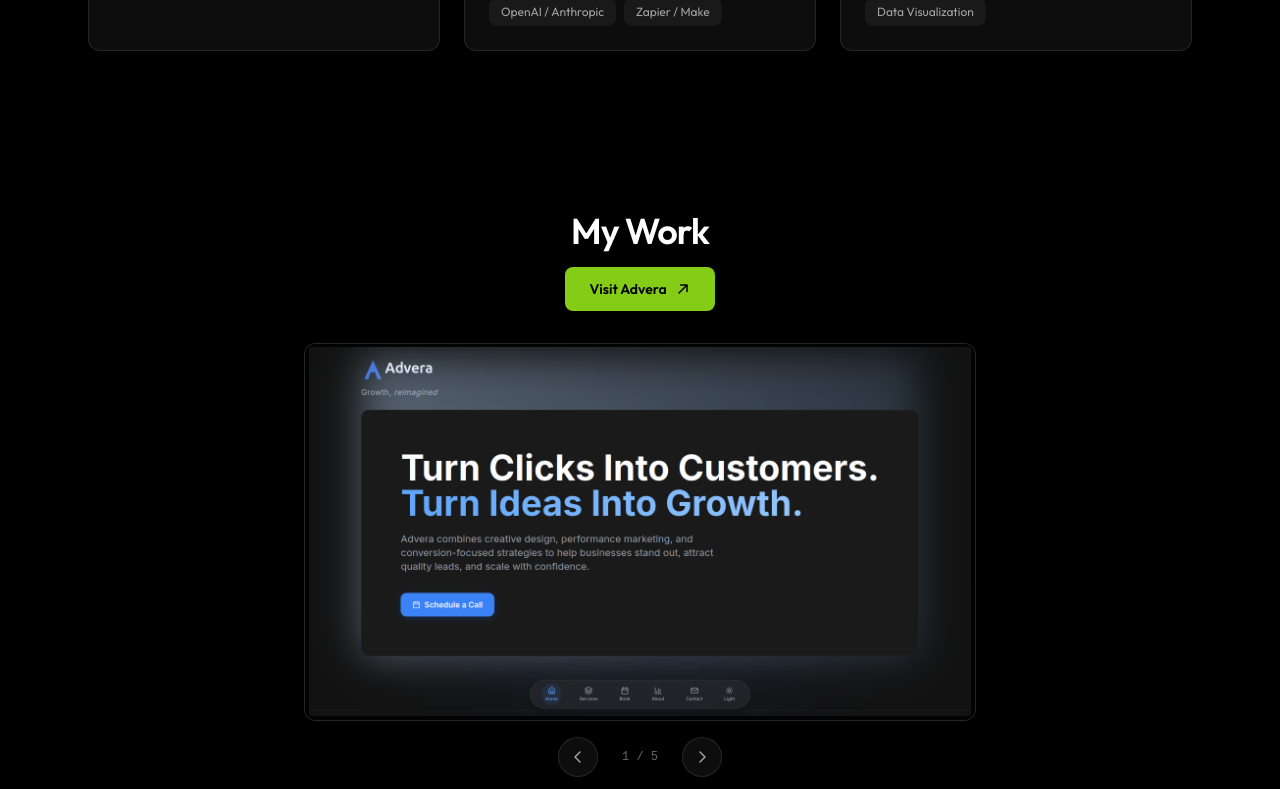
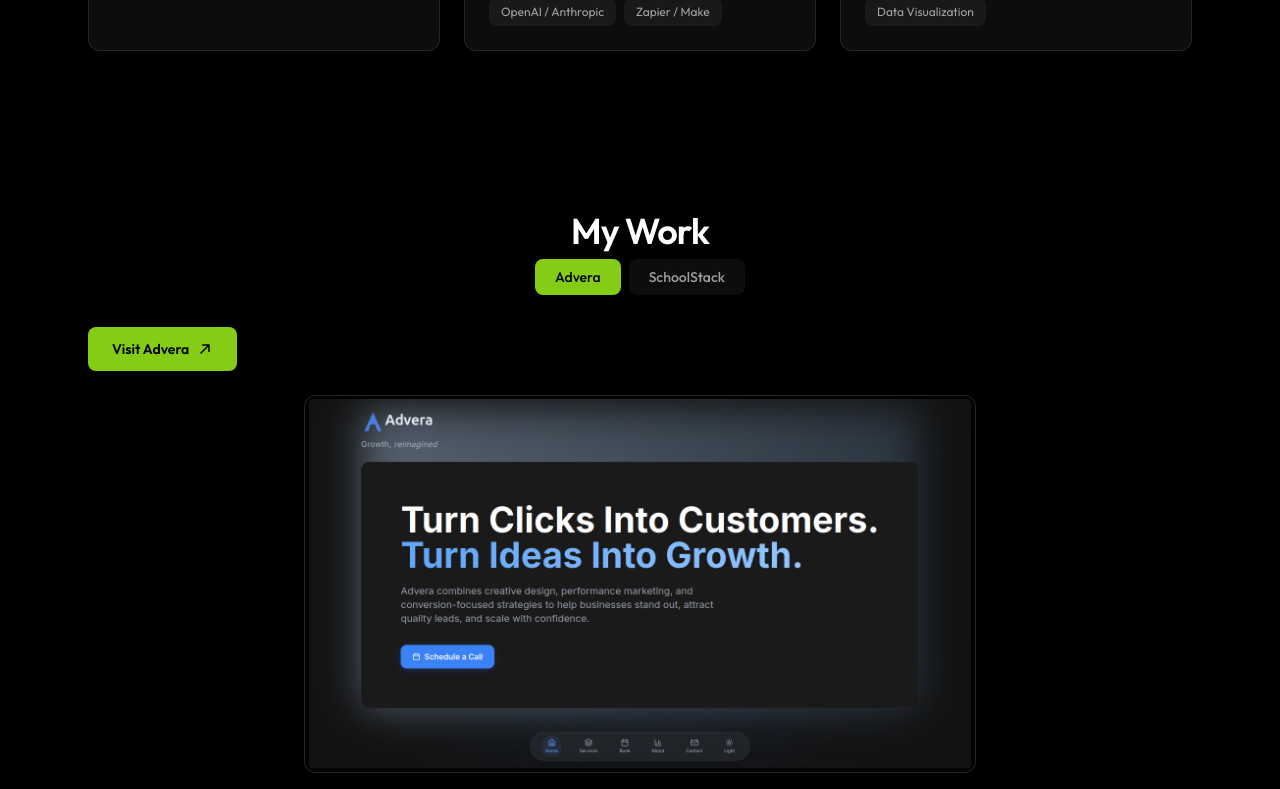
Before and after one commit to shayan-234/protfolio, a React (Vite) app: page / in a window 1280 px wide. Shown: the part 1860-2649 px from the top of the page. Built offline with nearby package versions, Linux system fonts and the light colour scheme.

Commit message:
add SchoolStack project to portfolio

```diff
--- a/src/components/MyWork.tsx
+++ b/src/components/MyWork.tsx
@@ -1,51 +1,57 @@
 import { useState } from "react"
 import { motion, AnimatePresence } from "motion/react"
 import { ArrowUpRight, CaretLeft, CaretRight } from "@phosphor-icons/react"
+import { projects } from "../data/portfolio"
 
-const screenshots = [2, 3, 6, 7, 10]
+function ProjectTabs({ active, onChange }: { active: string; onChange: (id: string) => void }) {
+  return (
+    <div className="flex items-center justify-center gap-2 mb-8">
+      {projects.map((p) => (
+        <button
+          key={p.id}
+          onClick={() => onChange(p.id)}
+          className={`px-5 py-2 rounded-lg text-sm font-medium transition-colors ${
+            active === p.id
+              ? "bg-accent-500 text-black"
+              : "bg-white/5 text-white/60 hover:text-white"
+          }`}
+        >
+          {p.name}
+        </button>
+      ))}
+    </div>
+  )
+}
 
-export default function MyWork() {
+function AdveraCarousel() {
+  const project = projects.find((p) => p.id === "advera")!
   const [index, setIndex] = useState(0)
-
-  const total = screenshots.length
-
+  const total = project.screenshots.length
   const prev = () => setIndex((i) => (i === 0 ? total - 1 : i - 1))
   const next = () => setIndex((i) => (i === total - 1 ? 0 : i + 1))
 
   return (
-    <section id="work" className="py-16 md:py-20 bg-black">
-      <div className="max-w-6xl mx-auto px-6">
-        <motion.div
-          initial={{ opacity: 0, y: 20 }}
-          whileInView={{ opacity: 1, y: 0 }}
-          viewport={{ once: true, amount: 0.3 }}
-          transition={{ duration: 0.5 }}
-          className="text-center mb-8"
-        >
-          <h2 className="text-3xl md:text-4xl font-semibold tracking-tight text-white mb-4">
-            My Work
-          </h2>
+    <>
       <motion.a
         initial={{ opacity: 0, y: 20 }}
         whileInView={{ opacity: 1, y: 0 }}
         viewport={{ once: true, amount: 0.3 }}
         transition={{ duration: 0.5, delay: 0.1 }}
-            href="https://nexora-h4xj.onrender.com/"
+        href={project.url}
         target="_blank"
         rel="noopener noreferrer"
-            className="inline-flex items-center gap-2 px-6 py-3 bg-accent-500 text-black rounded-lg text-sm font-semibold hover:bg-accent-400 transition-colors active:scale-[0.98]"
+        className="inline-flex items-center gap-2 px-6 py-3 bg-accent-500 text-black rounded-lg text-sm font-semibold hover:bg-accent-400 transition-colors active:scale-[0.98] mb-6"
       >
-            Visit Advera
+        Visit {project.name}
         <ArrowUpRight size={16} weight="bold" />
       </motion.a>
-        </motion.div>
 
       <div className="max-w-2xl mx-auto">
         <div className="relative aspect-[16/9] rounded-xl overflow-hidden bg-white/5 border border-white/10">
           <AnimatePresence mode="wait">
             <motion.a
               key={index}
-                href="https://nexora-h4xj.onrender.com/"
+              href={project.url}
               target="_blank"
               rel="noopener noreferrer"
               initial={{ opacity: 0, x: 40 }}
@@ -55,8 +61,8 @@
               className="block w-full h-full"
             >
               <img
-                  src={`/advera-${screenshots[index]}.png`}
-                  alt={`Advera screenshot ${screenshots[index]}`}
+                src={`/advera-${project.screenshots[index]}.png`}
+                alt={`${project.name} screenshot ${project.screenshots[index]}`}
                 className="w-full h-full object-cover"
               />
             </motion.a>
@@ -83,6 +89,92 @@
           </button>
         </div>
       </div>
+    </>
+  )
+}
+
+function SchoolStackView() {
+  const project = projects.find((p) => p.id === "schoolstack")!
+
+  return (
+    <div className="max-w-4xl mx-auto">
+      <div className="text-center mb-6">
+        <a
+          href={project.url}
+          target="_blank"
+          rel="noopener noreferrer"
+          className="inline-flex items-center gap-2 px-6 py-3 bg-accent-500 text-black rounded-lg text-sm font-semibold hover:bg-accent-400 transition-colors active:scale-[0.98]"
+        >
+          Visit {project.name}
+          <ArrowUpRight size={16} weight="bold" />
+        </a>
+      </div>
+      <p className="text-white/60 leading-relaxed mb-6 max-w-2xl mx-auto text-center">
+        {project.description}
+      </p>
+
+      <div className="grid md:grid-cols-2 gap-8 items-start">
+        <div>
+          <h3 className="text-sm font-semibold text-accent-400 mb-3">Tech Stack</h3>
+          <div className="flex flex-wrap gap-2 mb-8">
+            {project.techStack!.map((tech) => (
+              <span key={tech} className="px-3 py-1.5 text-xs rounded-lg bg-white/5 text-white/60">
+                {tech}
+              </span>
+            ))}
+          </div>
+
+          <h3 className="text-sm font-semibold text-accent-400 mb-3">Features</h3>
+          <ul className="space-y-1.5">
+            {project.features!.map((f) => (
+              <li key={f} className="text-white/60 text-sm flex items-center gap-2">
+                <span className="w-1 h-1 rounded-full bg-accent-500" />
+                {f}
+              </li>
+            ))}
+          </ul>
+        </div>
+
+        <div className="relative aspect-[16/9] rounded-xl overflow-hidden bg-gradient-to-br from-accent-900/20 via-zinc-900 to-black border border-white/10 flex items-center justify-center">
+          <div className="text-center">
+            <span className="text-5xl font-bold text-accent-500/30">{'{ }'}</span>
+            <p className="mt-2 text-xs text-white/20 font-mono">screenshots coming soon</p>
+          </div>
+        </div>
+      </div>
+    </div>
+  )
+}
+
+export default function MyWork() {
+  const [activeProject, setActiveProject] = useState("advera")
+
+  return (
+    <section id="work" className="py-16 md:py-20 bg-black">
+      <div className="max-w-6xl mx-auto px-6">
+        <motion.div
+          initial={{ opacity: 0, y: 20 }}
+          whileInView={{ opacity: 1, y: 0 }}
+          viewport={{ once: true, amount: 0.3 }}
+          transition={{ duration: 0.5 }}
+        >
+          <h2 className="text-3xl md:text-4xl font-semibold tracking-tight text-white text-center mb-2">
+            My Work
+          </h2>
+          <ProjectTabs active={activeProject} onChange={setActiveProject} />
+        </motion.div>
+
+        <AnimatePresence mode="wait">
+          <motion.div
+            key={activeProject}
+            initial={{ opacity: 0, y: 20 }}
+            animate={{ opacity: 1, y: 0 }}
+            exit={{ opacity: 0, y: -20 }}
+            transition={{ duration: 0.3 }}
+          >
+            {activeProject === "advera" ? <AdveraCarousel /> : <SchoolStackView />}
+          </motion.div>
+        </AnimatePresence>
       </div>
     </section>
   )
--- a/src/data/portfolio.ts
+++ b/src/data/portfolio.ts
@@ -14,6 +14,34 @@
     "On the development side, I build modern web applications with React, TypeScript, and Tailwind CSS. From responsive landing pages to full-stack platforms, I focus on clean code, performance, and user experience.",
   ],
 }
+
+export const projects = [
+  {
+    id: "advera",
+    name: "Advera",
+    url: "https://nexora-h4xj.onrender.com/",
+    screenshots: [2, 3, 6, 7, 10],
+    description: "AI-powered marketing platform for modern businesses.",
+  },
+  {
+    id: "schoolstack",
+    name: "SchoolStack",
+    url: "https://schoolstack-f0l4.onrender.com/",
+    screenshots: [],
+    description: "A full-stack school management platform designed to simplify school operations, including student management, attendance tracking, fee management, exams, and communication between teachers, students, and parents.",
+    techStack: ["React", "Next.js", "Tailwind CSS", "Node.js", "Express", "PostgreSQL", "JWT"],
+    features: [
+      "Student Management",
+      "Teacher Management",
+      "Attendance System",
+      "Fee Management",
+      "Exams & Results",
+      "Dashboard & Analytics",
+      "Role-Based Auth",
+      "Responsive Design",
+    ],
+  },
+]
 
 export const skills = [
   {
```
Lines whose indentation alone changed are shown as unchanged.
